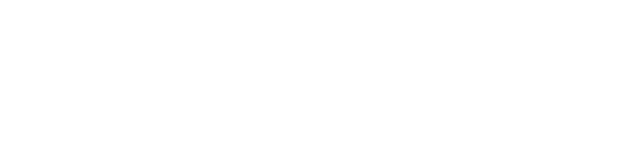
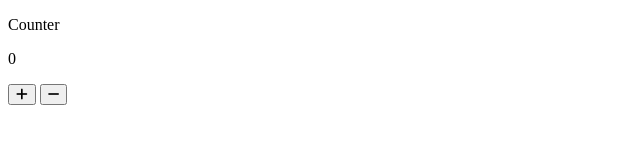
Before and after one commit to IsraelSantizo98/contadorJS, a plain HTML site: page index.html in a window 1280 px wide. Shown: the whole page, without its empty margins (0-640 px from the left). Drawn offline with Linux system fonts and the light colour scheme.

Commit message:
Se agrega link de iconos y estructra

```diff
--- a/index.html
+++ b/index.html
@@ -4,10 +4,17 @@
     <meta charset="UTF-8">
     <meta http-equiv="X-UA-Compatible" content="IE=edge">
     <meta name="viewport" content="width=device-width, initial-scale=1.0">
+    <script src="https://kit.fontawesome.com/1085598771.js" crossorigin="anonymous"></script>
     <link rel="stylesheet" href="css/style.css">
     <title>Contador Numerico</title>
 </head>
 <body>
+    <div class="container">
+        <p class="heading">Counter</p>
+        <p class="counter" id="counter">0</p>
+        <button class="incr"><i class="fas fa-plus"></i></button>
+        <button class="decr"><i class="fas fa-minus"></i></button>
+    </div>
     <script src="js/main.js"></script>
 </body>
 </html>
```
